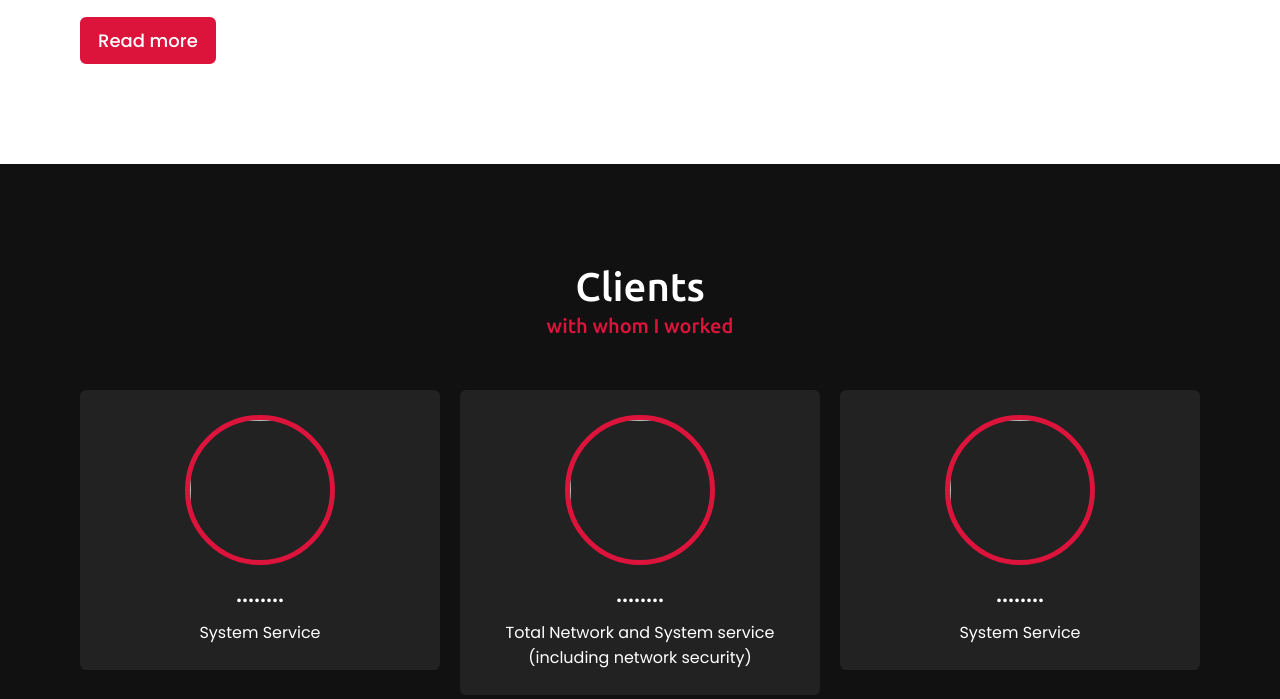
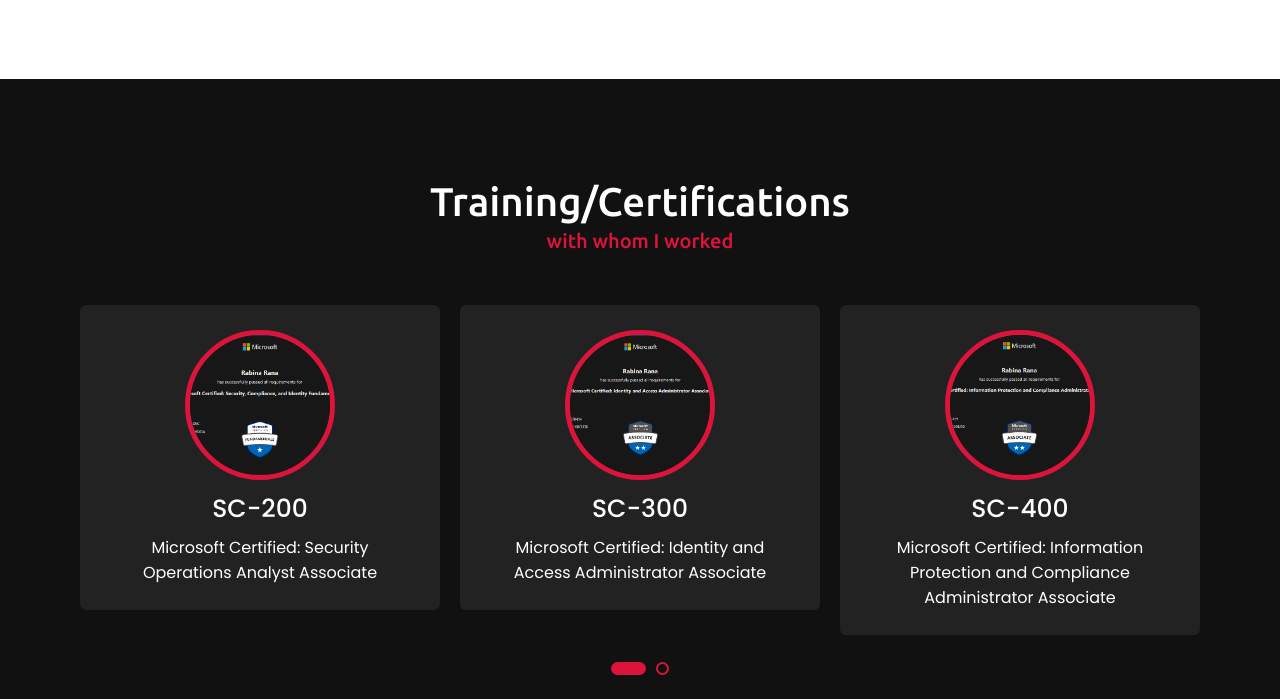
Before and after one commit to rrabina/website, a plain HTML site: page index.html in a window 1280 px wide. Shown: the part 2872-3571 px from the top of the page. Drawn offline with nearby package versions, Linux system fonts and the light colour scheme.

Commit message:
modified the index.html

```diff
--- a/index.html
+++ b/index.html
@@ -56,8 +56,8 @@
                 </div>
                 <div class="column right">
                     <div class="text">I'm Rabina and I'm a <span class="typing-2"></span></div>
-                    <p>I am from Nepal. I am doing my bachelor in Bsc.Csit at Asian College of Higher Studies. Beside this, I am trained in System and Computer network and i am interested in network security.</p>
-                    <p>I am also working as a assistant system and network manager at Dynamic Nepal. I am a person who is positive in every aspect of life.</p>
+                    <p>As a Network and System Engineer at Cloud Himalaya since June 2022, I specialize in network administration, system management, and data center infrastructure. With a strong CSIT background, I excel in firewall management, access control, high- bandwidth network optimization, and customer support, ensuring secure and efficient IT operations. My focus is on designing, configuring, and deploying network architecture and firewalls to safeguard infrastructure. I also have hands-on experience with VMware virtualization and Huawei/NetApp storage solutions,optimizing performance. Proactive and adaptable, I continuously enhance IT operations while supporting team objectives.</p>
+                    <p>Building on my experience, I strive to further enhance my networking expertise while expanding into cybersecurity. I am actively learning and working with security-related technologies, including SIEM, SOC, Wazuh and Sentinel, to strengthen my skills. Proactive and adaptable, I continuously improve IT operations while contributing to team objectives.</p>
                     <a href="resume.pdf">Download CV</a>
                 </div>
             </div>
@@ -108,8 +108,8 @@
             <div class="skills-content">
                 <div class="column left">
                     <div class="text">My creative skills & experiences.</div>
-                    <p>As a Network and System Engineer at Cloud Himalaya since June 2022, I specialize in network administration, system management, and data center infrastructure. With a strong CSIT background, I excel in firewall management, access control, high- bandwidth network optimization, and customer support, ensuring secure and efficient IT operations. My focus is on designing, configuring, and deploying network architecture and firewalls to safeguard infrastructure. I also have hands-on experience with VMware virtualization and Huawei/NetApp storage solutions,optimizing performance. Proactive and adaptable, I continuously enhance IT operations while supporting team objectives.</p>
-                    <p>Building on my experience, I strive to further enhance my networking expertise while expanding into cybersecurity. I am actively learning and working with security-related technologies, including SIEM, SOC, Wazuh and Sentinel, to strengthen my skills. Proactive and adaptable, I continuously improve IT operations while contributing to team objectives.</p>
+                      <p>I apply creativity in network security, network architecture and IT optimization, designing scalable infrastructures and enhancing system performance. My expertise in firewalls, cloud security, and virtualization ensures efficiency and reliability.</p>
+                      <p>With deep knowledge of SIEM, threat intelligence, and compliance, I excel in proactive monitoring, incident response, and security automation. By integrating network security best practices with advanced threat management, I ensure robust protection against cyber threats while maintaining efficient and resilient IT operations.</p>
                     <a href="#">Read more</a>
                 </div>
                 <div class="column right">
@@ -156,41 +156,41 @@
     <!-- Clients section start -->
     <section class="clients" id="clients">
         <div class="max-width">
-            <h2 class="title">Clients</h2>
+            <h2 class="title">Training/Certifications</h2>
             <div class="carousel owl-carousel">
                 <div class="card">
                     <div class="box">
-                        <img src="-.jpeg" alt="">
-                        <div class="text">...........</div>
-                        <p>Providing full IT support </p>
+                        <img src="sc-100.png" alt="">
+                        <div class="text">SC-100</div>
+                        <p>Microsoft Certified: Cybersecurity Architect Expert </p>
                     </div>
                 </div>
                 <div class="card">
                     <div class="box">
-                        <img src="-.jpeg" alt="">
-                        <div class="text">........</div>
-                        <p>System Service</p>
+                        <img src="sc-200.png" alt="">
+                        <div class="text">SC-200</div>
+                        <p>Microsoft Certified: Security Operations Analyst Associate</p>
                     </div>
                 </div>
                 <div class="card">
                     <div class="box">
-                        <img src="-.jpeg" alt="">
-                        <div class="text">........</div>
-                        <p>Total Network and System service (including network security)</p>
+                        <img src="sc-300.png" alt="">
+                        <div class="text">SC-300</div>
+                        <p>Microsoft Certified: Identity and Access Administrator Associate</p>
                     </div>
                 </div>
                 <div class="card">
                     <div class="box">
-                        <img src="-.jpeg" alt="">
-                        <div class="text">........</div>
-                        <p>System Service</p>
+                        <img src="sc-400.png" alt="">
+                        <div class="text">SC-400</div>
+                        <p>Microsoft Certified: Information Protection and Compliance Administrator Associate</p>
                     </div>
                 </div>
                 <div class="card">
                     <div class="box">
-                        <img src="-.jpeg" alt="">
-                        <div class="text">...............</div>
-                        <p>Providing full IT support (including network security)</p>
+                        <img src="sc-900.png" alt="">
+                        <div class="text">SC-900</div>
+                        <p>Microsoft Certified: Security, Compliance, and Identity Fundamentals</p>
                     </div>
                 </div>
             </div>
```
Also changed, not shown: 2.jpeg (deleted), 3.jpeg (deleted), 4.jpeg (deleted), 5.jpeg (deleted), sc-100.png (added), sc-200.png (added), sc-300.png (added), sc-400.png (added), sc-900.png (added), 1 other file.
